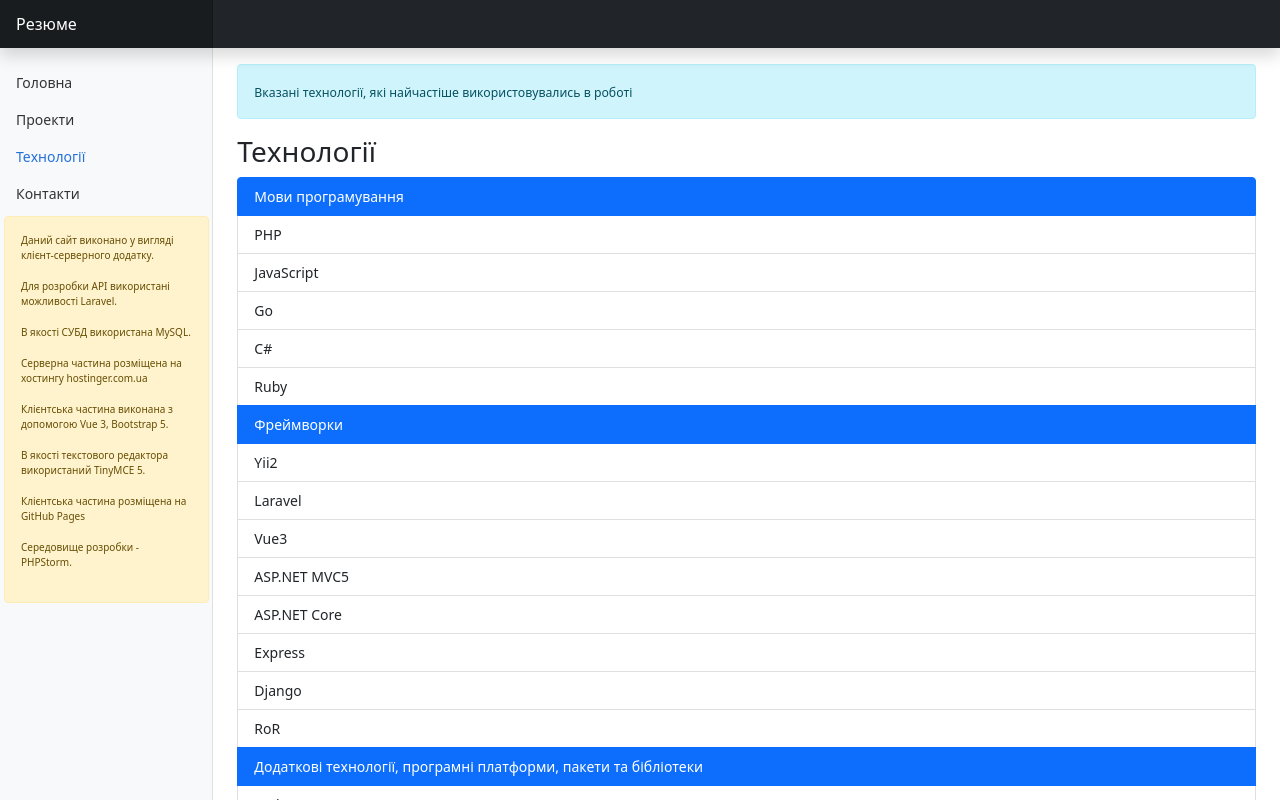
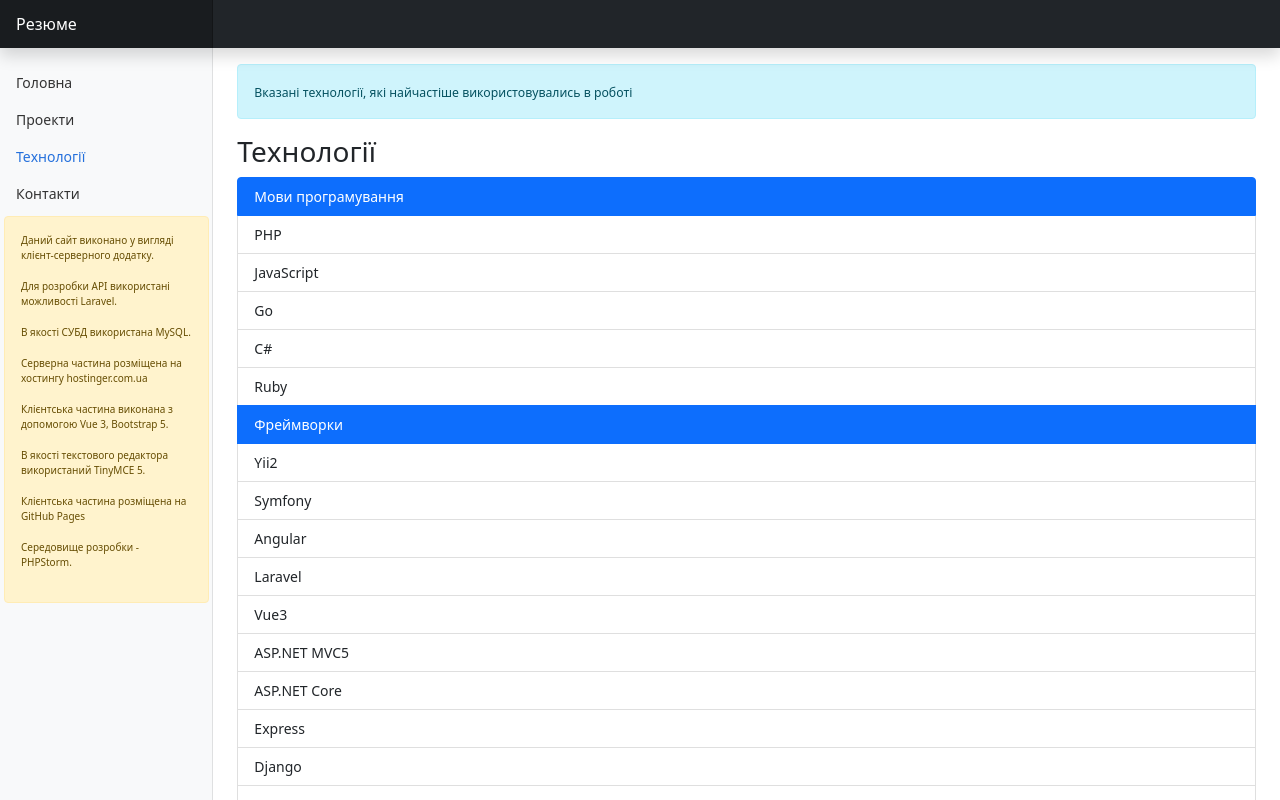
Before and after one commit to Yurij2015/yurij2015.github.io, a Vue app: page /technologies in a window 1280 px wide. Shown: the top 800 px of the page. Built offline with nearby package versions, Linux system fonts and the light colour scheme.

Commit message:
add technologies

```diff
--- a/src/pages/Technologies.vue
+++ b/src/pages/Technologies.vue
@@ -20,6 +20,8 @@
           Фреймворки
         </button>
         <button type="button" class="list-group-item list-group-item-action">Yii2</button>
+        <button type="button" class="list-group-item list-group-item-action">Symfony</button>
+        <button type="button" class="list-group-item list-group-item-action">Angular</button>
         <button type="button" class="list-group-item list-group-item-action">Laravel</button>
         <button type="button" class="list-group-item list-group-item-action">Vue3</button>
         <button type="button" class="list-group-item list-group-item-action">ASP.NET MVC5</button>
```
